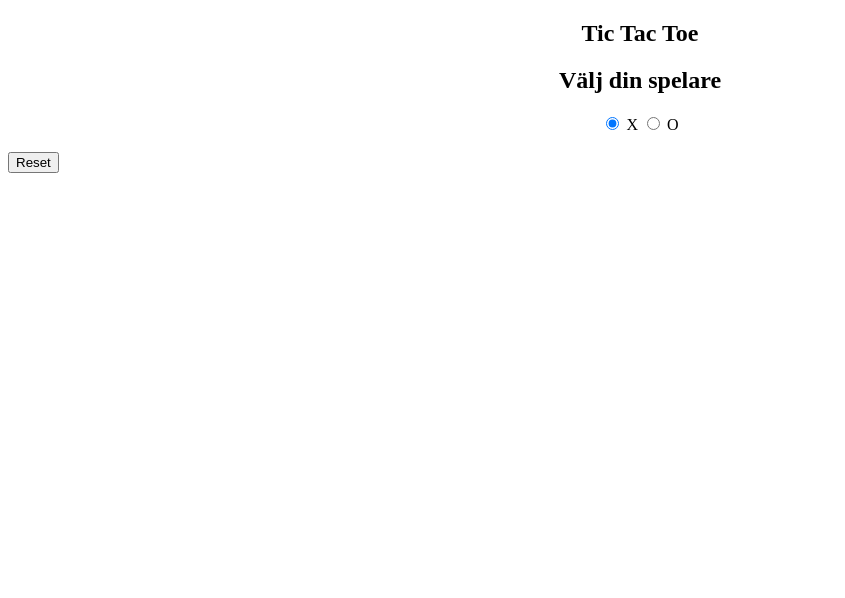
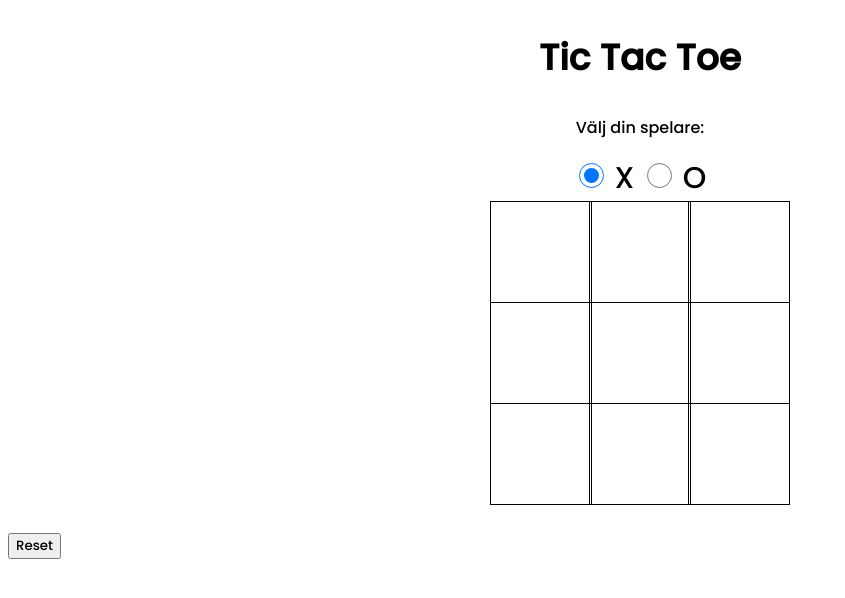
Before and after one commit to alexxx033/inlamning1js, a website: page index.html in a window 1280 px wide. Shown: the whole page, without its empty margins (0-845 px from the left). Drawn offline with Linux system fonts and the light colour scheme.

Commit message:
spelplan och X O väljare tillagt, dags för js

```diff
--- a/index.css
+++ b/index.css
@@ -1,5 +1,10 @@
+* {
+  font-family: "Poppins", sans-serif;
+}
+
 .titel {
   text-align: center;
+  font-size: 24px;
 }
 
 .valjspelare {
@@ -8,4 +13,28 @@
 
 .chose-player {
   text-align: center;
+  font-size: 30px;
 }
+
+.game-area {
+  margin: 0 auto;
+  display: grid;
+  grid-template-columns: 33% 33% 33%;
+  grid-template-rows: 33% 33% 33%;
+  max-width: 300px;
+}
+
+.ruta {
+  border: 1px solid black;
+  min-width: 100px;
+  min-height: 100px;
+  display: flex;
+  justify-content: center;
+  align-items: center;
+  font-size: 50px;
+}
+
+input[type="radio"] {
+  width: 25px;
+  height: 25px;
+}
--- a/index.html
+++ b/index.html
@@ -7,6 +7,7 @@
 
   <link rel="stylesheet" href="index.css">
   <script src="main.js"></script>
+  <link href="https://fonts.googleapis.com/css2?family=Poppins:wght@500&display=swap" rel="stylesheet">
 
   <title>Tic Tac Toe</title>
 </head>
@@ -15,8 +16,7 @@
   <h1>Tic Tac Toe</h1>
 </section>
 <section class="valjspelare">
-  <h2>Välj din spelare</h2>
-
+  <p>Välj din spelare:</p>
   <div class="chose-player">
     <input type="radio" name="choseplayer" value="1" checked/>
     <label for="choseplayer">X</label>
```
Also changed, not shown: package.json (added, +24 -0 lines).
